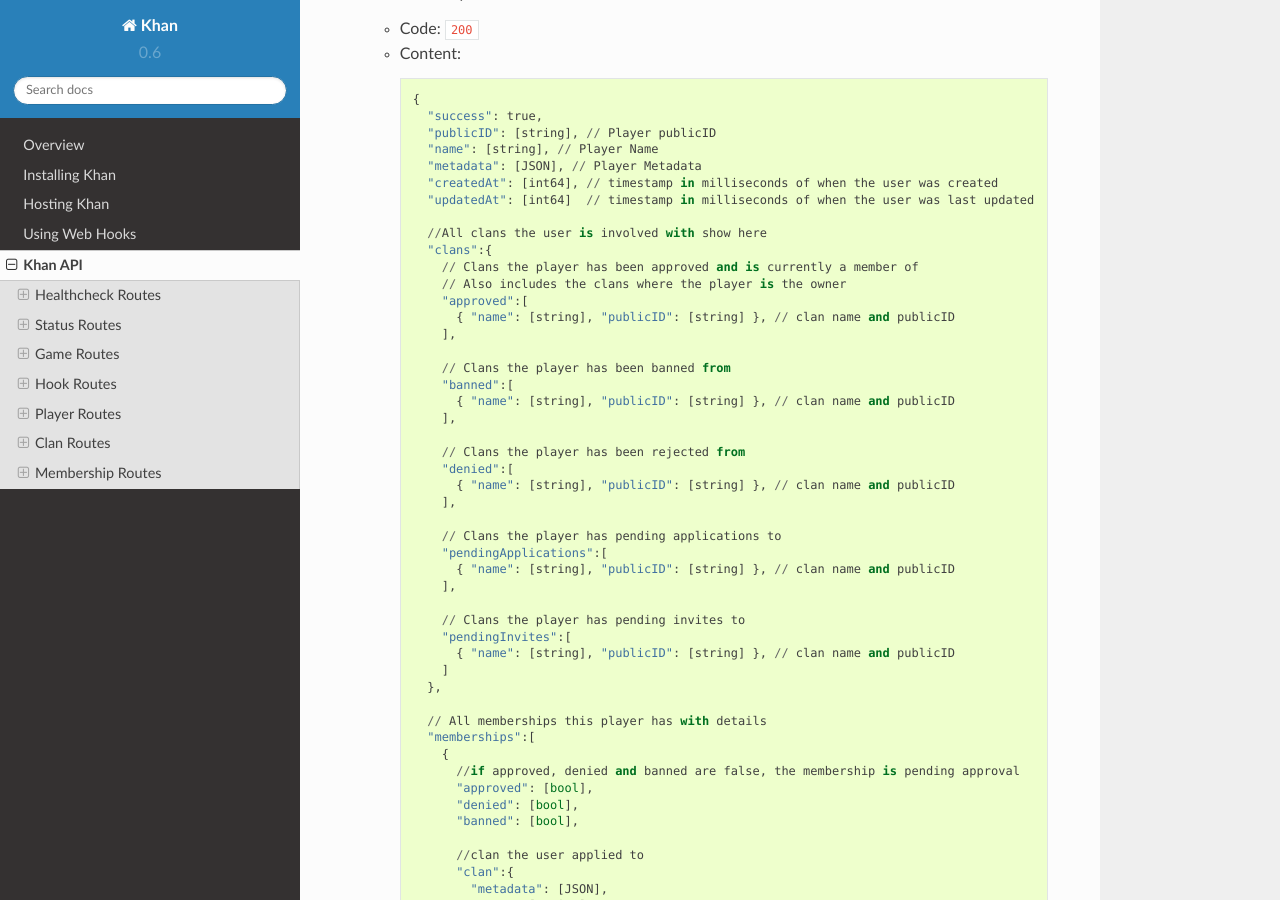
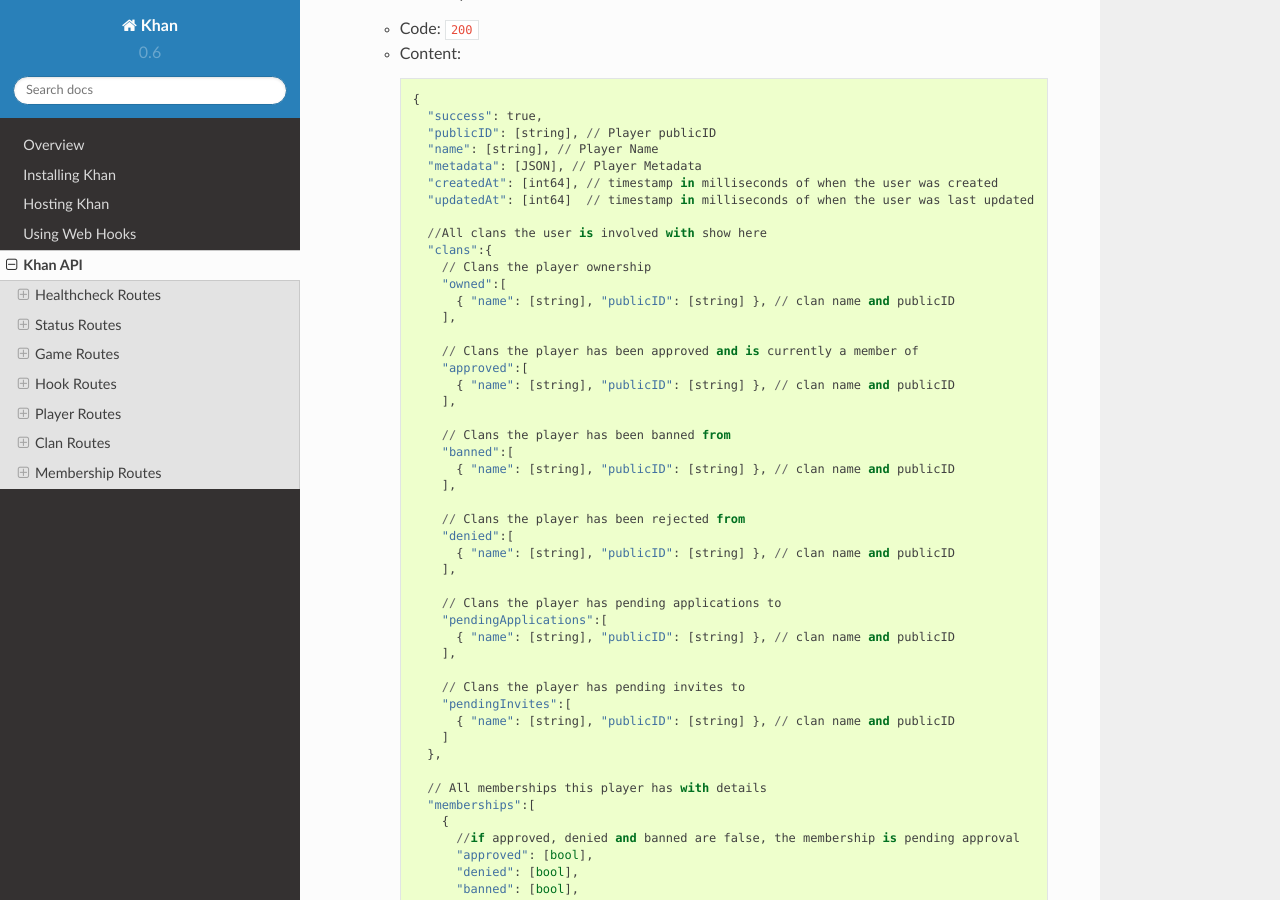
Before and after one commit to topfreegames/khan, a Sphinx documentation site: the page built from docs/API.md, in a window 1280 px wide and 900 px high, scrolled down 9397 px. Built offline with Sphinx 7.4.7 and the Read the Docs theme 2.0.0, drawn with Linux system fonts in a browser that asks for light colours.

Commit message:
Update docs.

```diff
--- a/docs/API.md
+++ b/docs/API.md
@@ -450,8 +450,12 @@
 
         //All clans the user is involved with show here
         "clans":{
+          // Clans the player ownership
+          "owned":[
+            { "name": [string], "publicID": [string] }, // clan name and publicID
+          ],
+
           // Clans the player has been approved and is currently a member of
-          // Also includes the clans where the player is the owner
           "approved":[
             { "name": [string], "publicID": [string] }, // clan name and publicID
           ],
```
